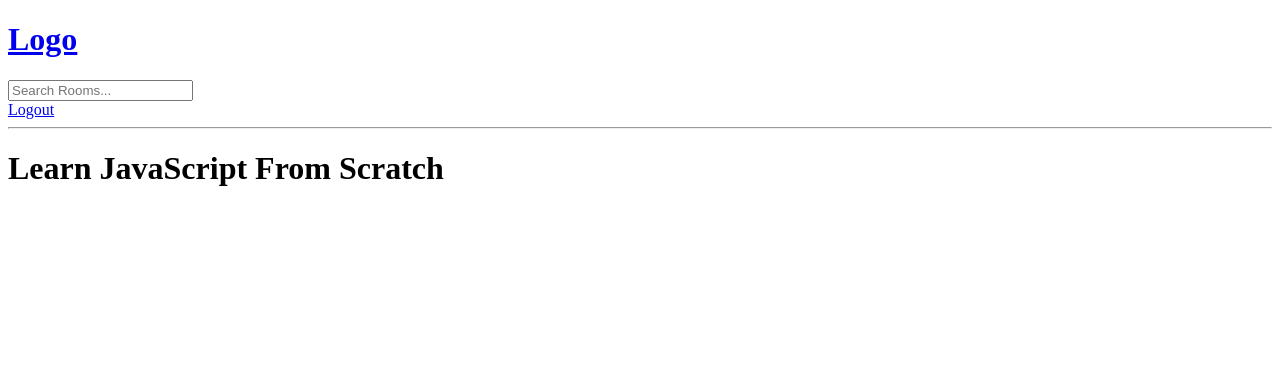
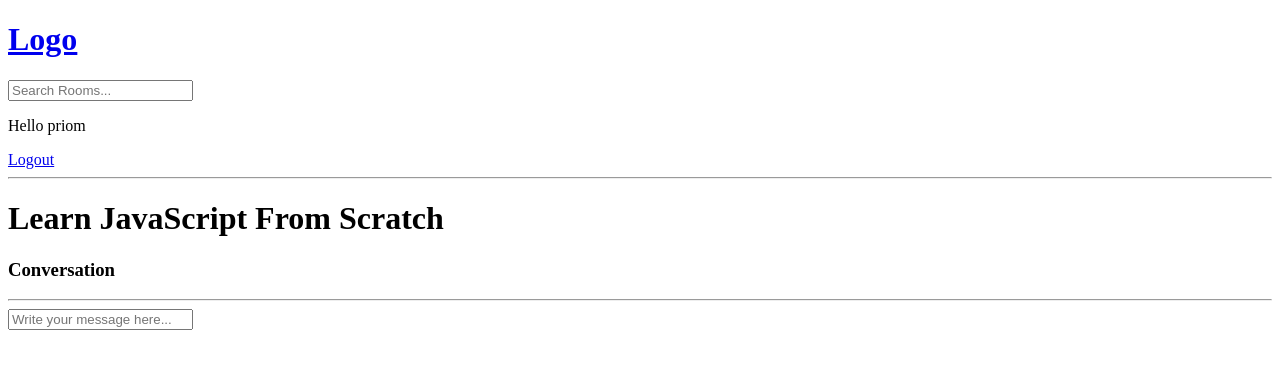
Before and after one commit to PriomDeb/codeflow, a Django app: page /room/6/ in a window 1280 px wide. Shown: the top 369 px of the page. Run offline with Django 4.2, Linux system fonts and the light colour scheme; a user stored in the database is signed in; data comes from the database, SQL or seed files in the repository; both versions use the stored data as it was after the commit.

Commit message:
See rooms messages and added message input

```diff
--- a/base/templates/base/room.html
+++ b/base/templates/base/room.html
@@ -5,4 +5,31 @@
 
 <h1>{{rooms.name}}</h1>
 
+<p>{{rooms.description}}</p>
+
+<div class="comment-wrapper">
+    <h3>Conversation</h3>
+    <hr>
+
+    {% for message in room_messages %}
+    <div>
+        <small>@{{message.user}} {{message.created | timesince}} ago</small>
+        <p>{{message.body}}</p>
+        <hr>
+    </div>
+    {% endfor %}
+
+</div>
+
+{% if request.user.is_authenticated %}
+<div class="comment-form">
+    <form method="post" action="">
+        {% csrf_token %}
+
+        <input type="text" name="body" placeholder="Write your message here..." />
+
+    </form>
+</div>
+{% endif %}
+
 {% endblock content %}
--- a/base/views.py
+++ b/base/views.py
@@ -83,7 +83,11 @@ def home(request):
 def room(request, pk):
     room = Room.objects.get(id=pk)
 
-    context = {'rooms': room}
+    # Here room.message_set.all() returns the set of all messages related to that room
+    # - means descending, without - means ascending
+    room_messages = room.message_set.all().order_by('-created')
+
+    context = {'rooms': room, 'room_messages': room_messages}
     return render(request, 'base/room.html', context)
 
 
--- a/templates/navbar.html
+++ b/templates/navbar.html
@@ -8,6 +8,7 @@
 </form>
 
 {% if request.user.is_authenticated %}
+<p>Hello {{request.user}}</p>
 <a href="{% url 'logout' %}">Logout</a>
 {% else %}
 <a href="{% url 'login' %}">Login</a>
```
Also changed, not shown: db.sqlite3.
